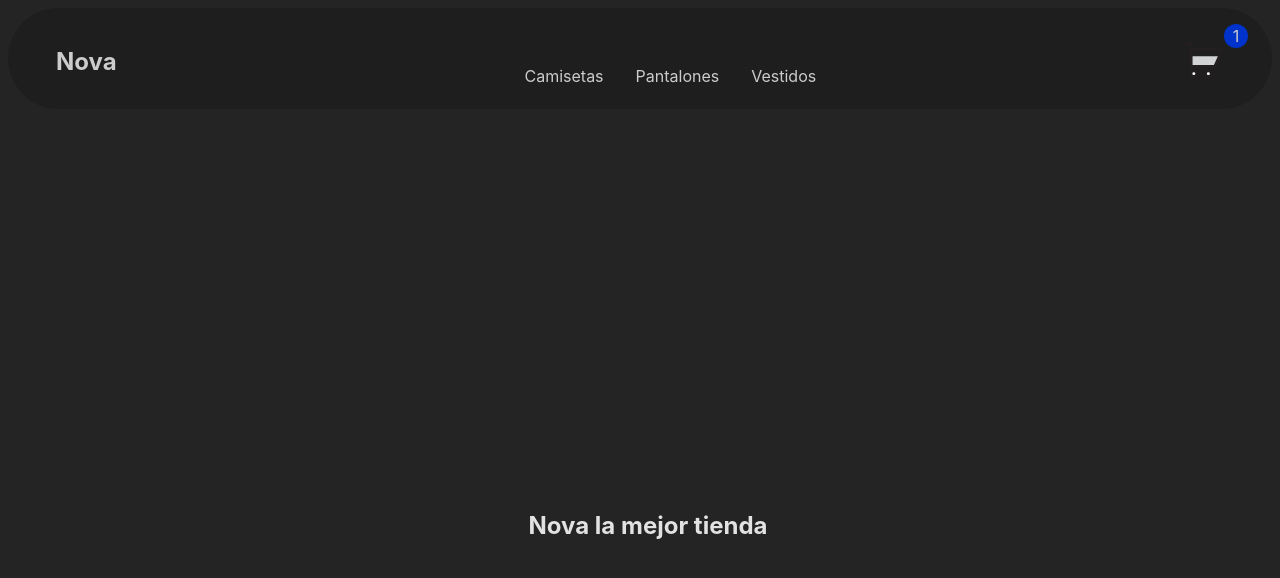
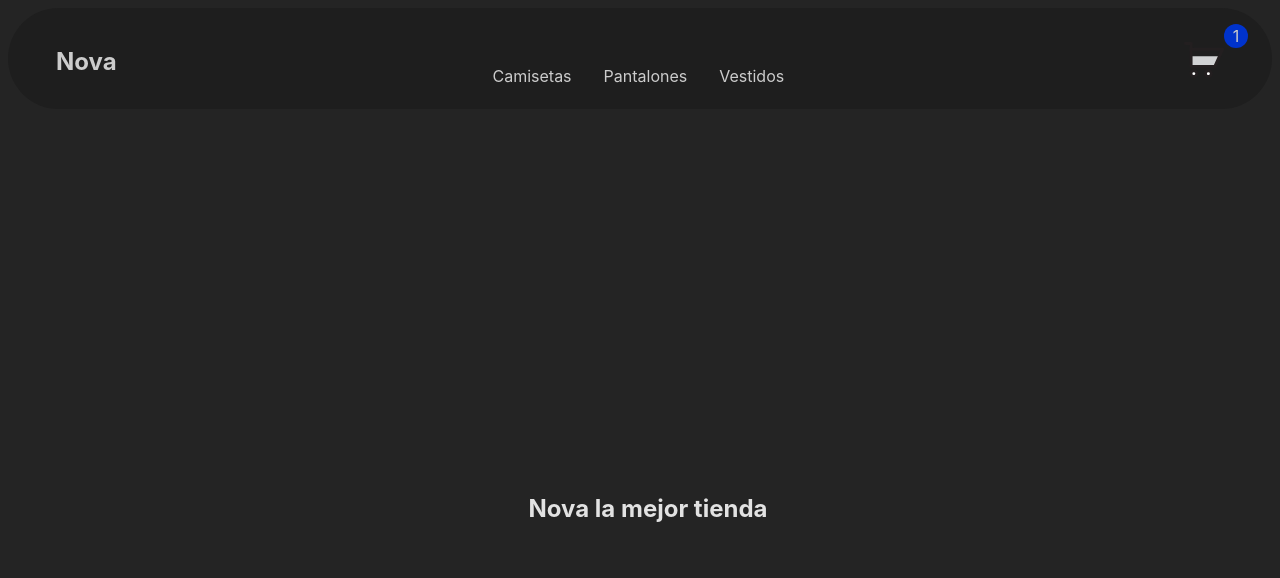
Before and after one commit to Eddye21/nova, a React (Vite) app: page / in a window 1280 px wide. Shown: the top 578 px of the page. Built offline with nearby package versions, Linux system fonts and the light colour scheme.

Commit message:
Aling items

```diff
--- a/package.json
+++ b/package.json
@@ -3,13 +3,17 @@
   "private": true,
   "version": "0.0.0",
   "type": "module",
+  "homepage": "https://Eddye21.github.io/nova",
   "scripts": {
+    "predeploy": "npm run build",
+    "deploy": "gh-pages -d build",
     "dev": "vite",
     "build": "vite build",
     "lint": "eslint .",
     "preview": "vite preview"
   },
   "dependencies": {
+    "gh-pages": "^6.1.1",
     "react": "^18.3.1",
     "react-dom": "^18.3.1"
   },
--- a/src/navbar.css
+++ b/src/navbar.css
@@ -3,7 +3,9 @@
     width: 100vw;
     height: 100vh;
     text-align: center;
-    padding-top: 30%;
+    display: flex;
+    flex-direction: column;
+    justify-content: center;
 }
 
 .navbar{
@@ -22,11 +24,20 @@
     color: #ccc;
 }
 
+.title:hover{
+    filter: drop-shadow(5px 5px 35px #3584e4);
+}
+
+.product-item:hover{
+    filter: drop-shadow(5px 5px 35px #3584e4);
+}
+
 .products{
     padding-top: 1.5rem;
     column-gap: 2rem;
     display: flex;
     list-style-type: none;
+    padding-right: 4rem;
 }
 
 .car-conteiner{
```
Also changed, not shown: 1 other file (tests, documents, lock files or other folders).
